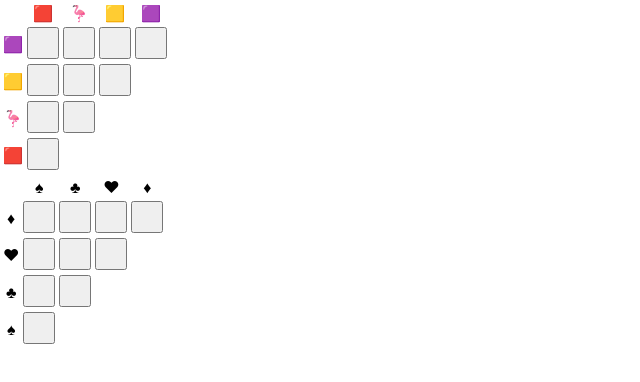
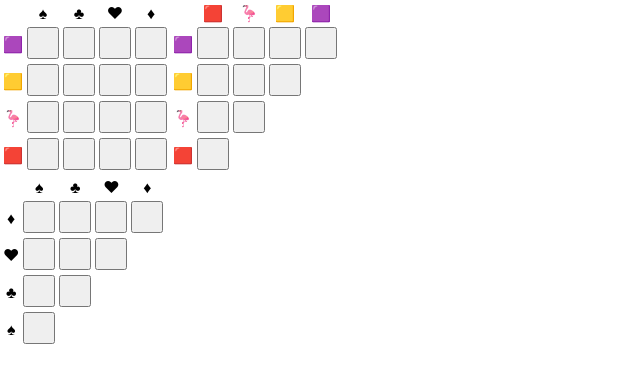
Before and after one commit to ada-ebling/paint-the-roses-buddy, a React (Create React App) app: page / in a window 1280 px wide. Shown: the top 382 px of the page, without its empty margins (0-640 px from the left). Built offline with nearby package versions, Linux system fonts and the light colour scheme.

Commit message:
Enable hard difficulty

```diff
--- a/src/App.css
+++ b/src/App.css
@@ -1,5 +1,9 @@
 .App {
   text-align: center;
+}
+
+.Flex {
+  display: flex;
 }
 
 .App-logo {
--- a/src/App.js
+++ b/src/App.js
@@ -4,7 +4,10 @@ import './App.css';
 function App() {
   return (
     <div className="App">
-      <LogicGrid elements={['🟥', '🦩', '🟨', '🟪']} />
+      <div className='Flex'>
+        <LogicGrid elements={['🟥', '🦩', '🟨', '🟪']} secondSet={['♠', '♣', '♥', '♦']} />
+        <LogicGrid elements={['🟥', '🦩', '🟨', '🟪']} />
+      </div>
       <LogicGrid elements={['♠', '♣', '♥', '♦']} />
     </div>
   );
```
